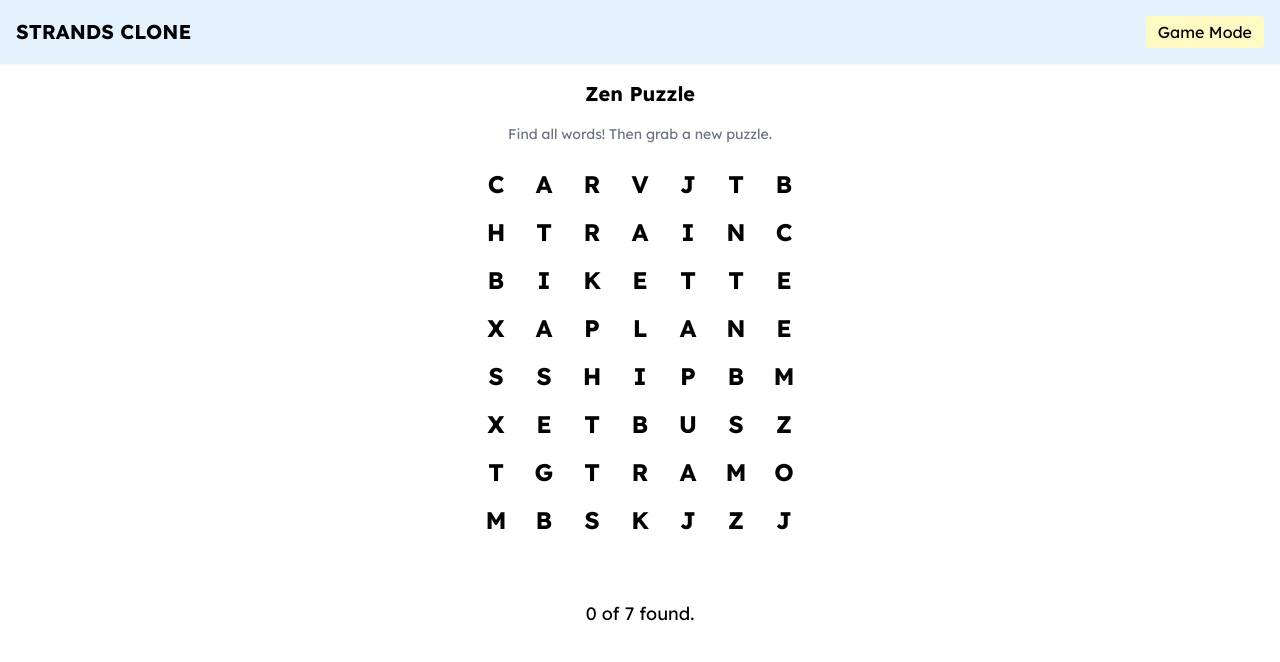
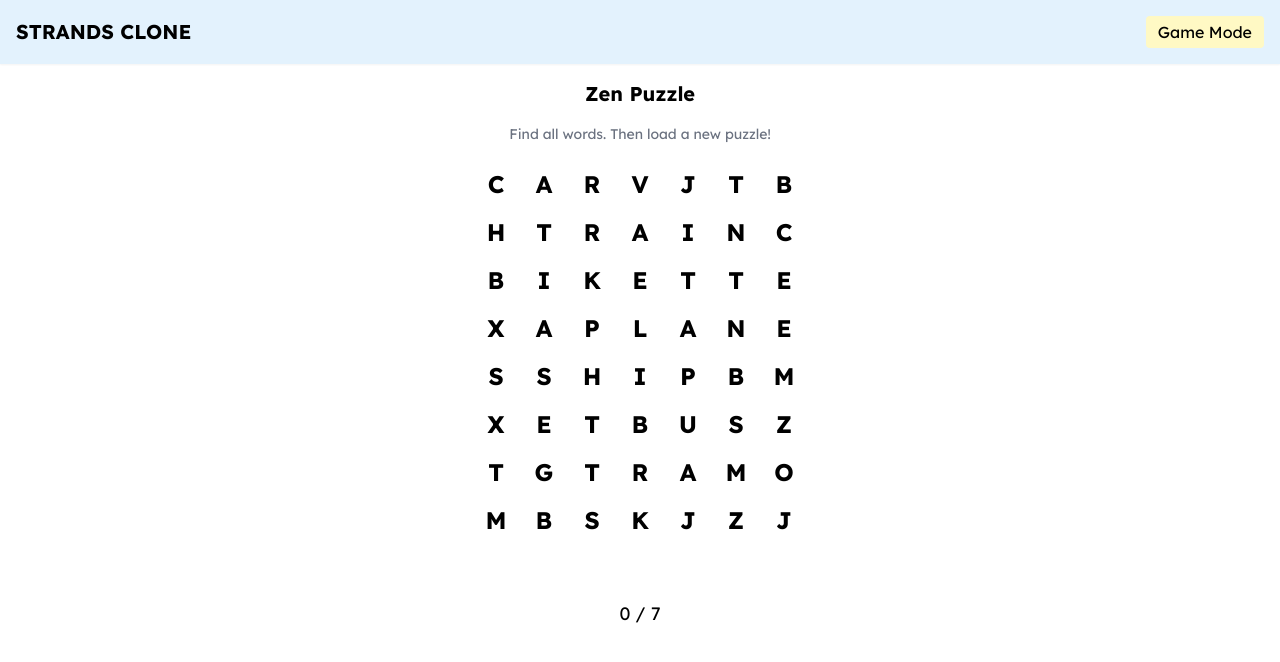
Before and after one commit to Heminyildiz/StrandUncover, a React (Vite) app: page /zen in a window 1280 px wide. Shown: the top 662 px of the page. Built offline with nearby package versions, Linux system fonts and the light colour scheme.

Commit message:
Update ZenGame.jsx

```diff
--- a/src/pages/ZenGame.jsx
+++ b/src/pages/ZenGame.jsx
@@ -3,7 +3,7 @@ import WordGrid from "../components/WordGrid";
 
 function ZenGame() {
   const [puzzles, setPuzzles] = useState([]);
-  const [current, setCurrent] = useState(null);
+  const [currentPuzzle, setCurrentPuzzle] = useState(null);
   const [foundWords, setFoundWords] = useState([]);
   const [message, setMessage] = useState("");
 
@@ -18,7 +18,7 @@ function ZenGame() {
       .catch((err) => console.error(err));
   }, []);
 
-  // zenPuzzles yüklendiğinde rastgele puzzle seç
+  // puzzles yüklendiğinde rastgele puzzle seç
   useEffect(() => {
     if (puzzles.length > 0) {
       loadRandomPuzzle();
@@ -26,8 +26,8 @@ function ZenGame() {
   }, [puzzles]);
 
   const loadRandomPuzzle = () => {
-    const index = Math.floor(Math.random() * puzzles.length);
-    setCurrent(puzzles[index]);
+    const idx = Math.floor(Math.random() * puzzles.length);
+    setCurrentPuzzle(puzzles[idx]);
     setFoundWords([]);
     setMessage("");
   };
@@ -41,29 +41,28 @@ function ZenGame() {
     setMessage(`Found "${word}"!`);
   };
 
-  if (!current) {
+  if (!currentPuzzle) {
     return (
-      <div className="container mx-auto p-4 text-center">
-        <p>Loading Zen puzzle...</p>
+      <div className="flex items-center justify-center h-full p-6">
+        <p>Loading zen puzzle...</p>
       </div>
     );
   }
 
-  const totalWords = current.words.length;
-  const remaining = totalWords - foundWords.length;
-  const allFound = remaining === 0;
+  const total = currentPuzzle.words.length;
+  const foundCount = foundWords.length;
+  const allFound = foundCount === total;
 
   return (
-    <main className="container mx-auto p-4 text-center flex flex-col items-center gap-4">
+    <main className="container mx-auto p-4 flex flex-col items-center gap-4">
       <h2 className="text-xl font-bold">Zen Puzzle</h2>
       <p className="text-sm text-gray-500">
-        Find all words! Then grab a new puzzle.
+        Find all words. Then load a new puzzle!
       </p>
 
-      {/* Harf Izgarası */}
       <WordGrid
-        grid={current.grid}
-        words={current.words}
+        grid={currentPuzzle.grid}
+        words={currentPuzzle.words}
         foundWords={foundWords}
         onWordFound={handleWordFound}
       />
@@ -73,18 +72,18 @@ function ZenGame() {
       {allFound ? (
         <div className="bg-green-100 px-4 py-2 rounded">
           <p className="text-green-700 font-semibold">
-            All words found! Get a new puzzle:
+            All words found! Load another puzzle:
           </p>
           <button
             onClick={loadRandomPuzzle}
-            className="mt-2 px-4 py-1 bg-pastel-200 rounded hover:bg-pastel-300 transition"
+            className="mt-2 px-4 py-1 bg-pastel-200 rounded hover:bg-pastel-300"
           >
             Next Puzzle
           </button>
         </div>
       ) : (
-        <p className="text-lg">
-          {foundWords.length} of {totalWords} found.
+        <p className="text-lg font-medium">
+          {foundCount} / {total}
         </p>
       )}
     </main>
```
